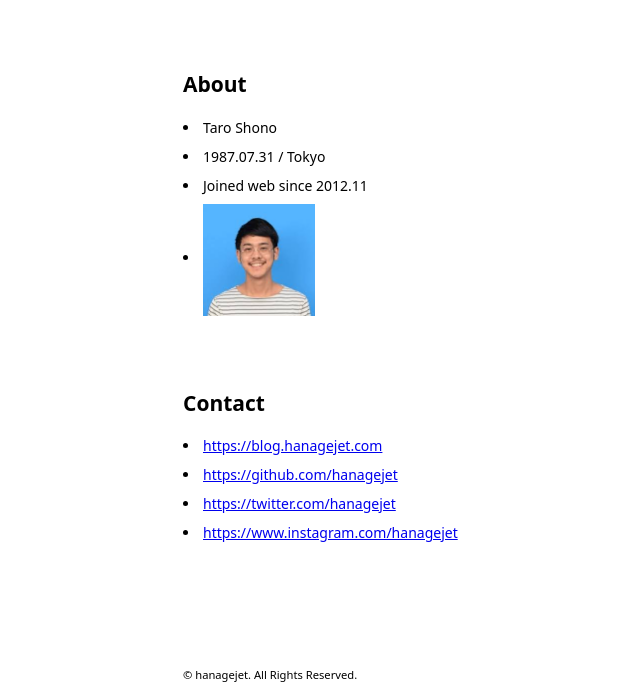
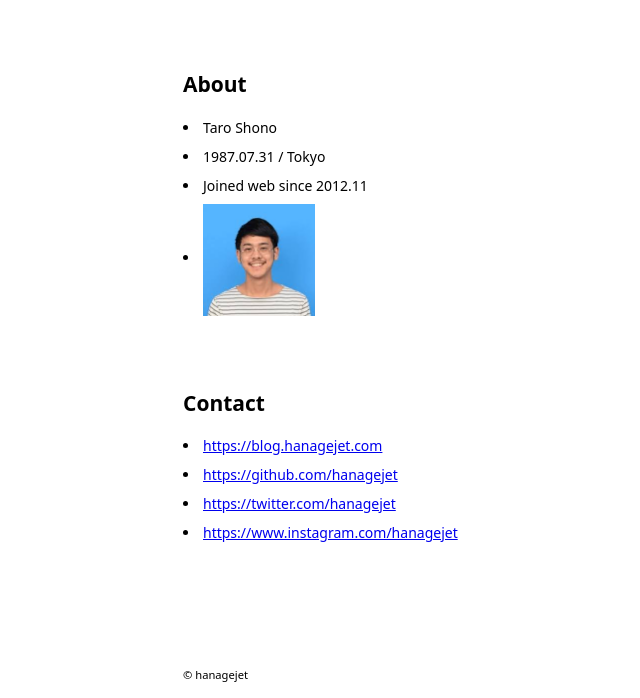
Before and after one commit to taro-shono/me, a Gatsby site: page / in a window 1280 px wide. Shown: the part 162-860 px from the top of the page, without its empty margins (121-761 px from the left). Built offline with nearby package versions, Linux system fonts and the light colour scheme; Gatsby itself is replaced by a stand-in of ours.

Commit message:
fix: typo

```diff
--- a/src/components/Footer/index.tsx
+++ b/src/components/Footer/index.tsx
@@ -10,7 +10,7 @@ const Small = styled.small``;
 const Footer: React.FC = () => (
   <Container>
     <Description>
-      <Small>&copy; hanagejet. All Rights Reserved.</Small>
+      <Small>&copy; hanagejet</Small>
     </Description>
   </Container>
 );
```
